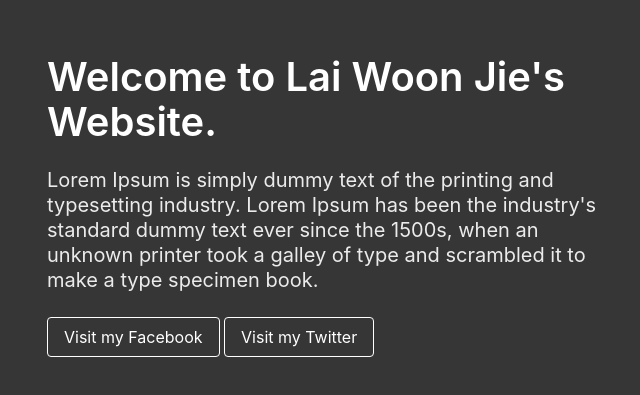
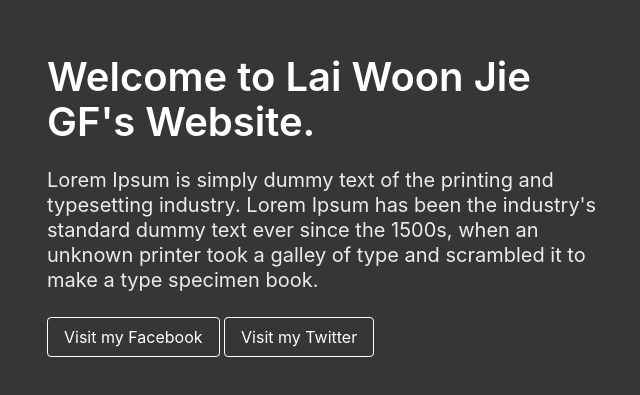
Before and after one commit to wjlai1234/laiwoonjie.github.io, a plain HTML site: page index.html in a window 1280 px wide. Shown: the part 195-590 px from the top of the page, without its empty margins (311-951 px from the left). Drawn offline with nearby package versions, Linux system fonts and the light colour scheme.

Commit message:
Update index.html

```diff
--- a/index.html
+++ b/index.html
@@ -13,7 +13,7 @@
             <div class="columns is-vcentered is-centered">
                 <div class="column is-6">
                     <div class="block">
-                        <h1 class="title is-2">Welcome to Lai Woon Jie's Website.</h1>
+                        <h1 class="title is-2">Welcome to Lai Woon Jie GF's Website.</h1>
                     </div>
                     <div class="block">
                         <h2 class="subtitle">Lorem Ipsum is simply dummy text of the printing and typesetting industry. Lorem Ipsum has been the industry's standard dummy text ever since the 1500s, when an unknown printer took a galley of type and scrambled it to make a type specimen book.<br>
```
